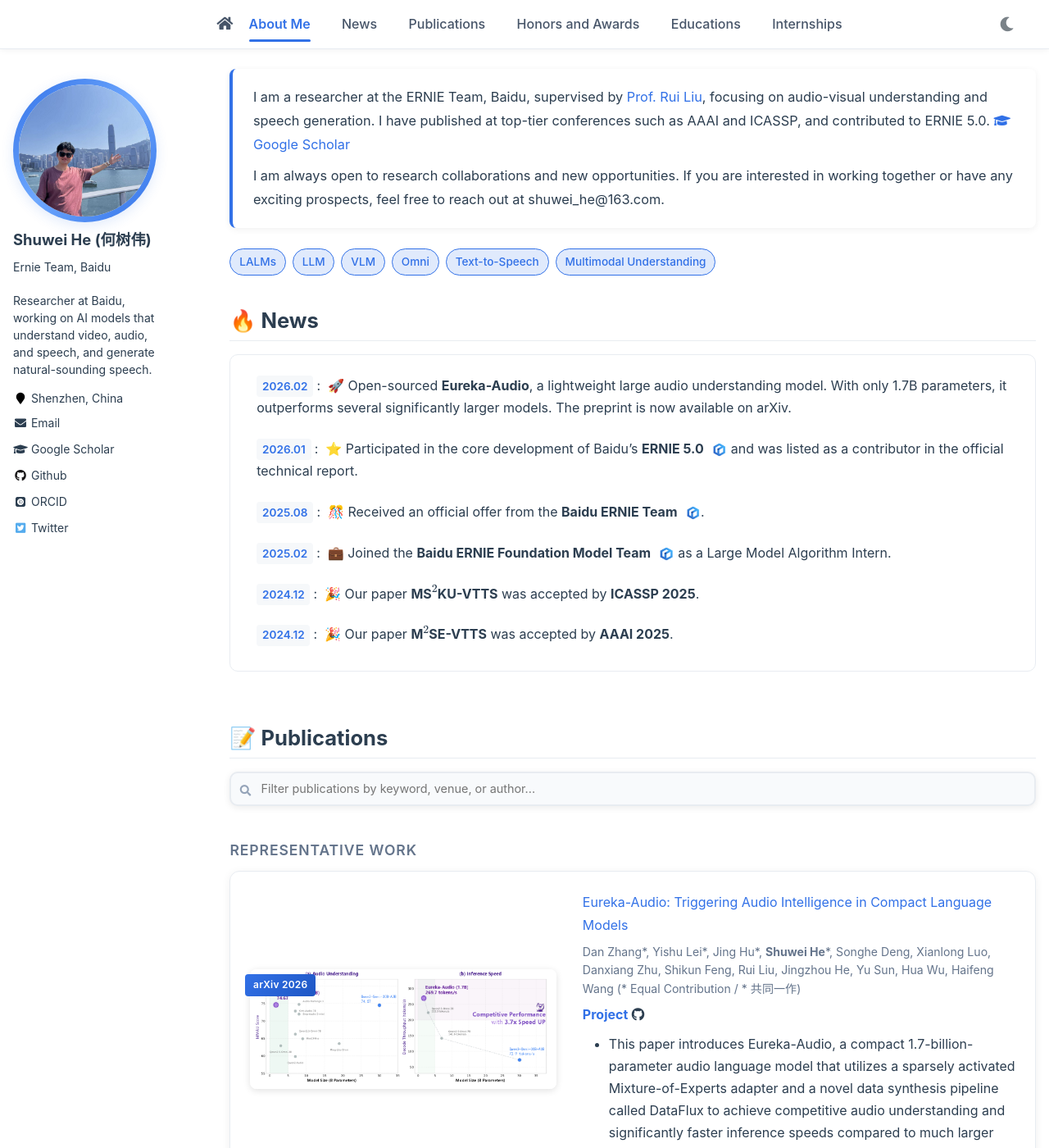
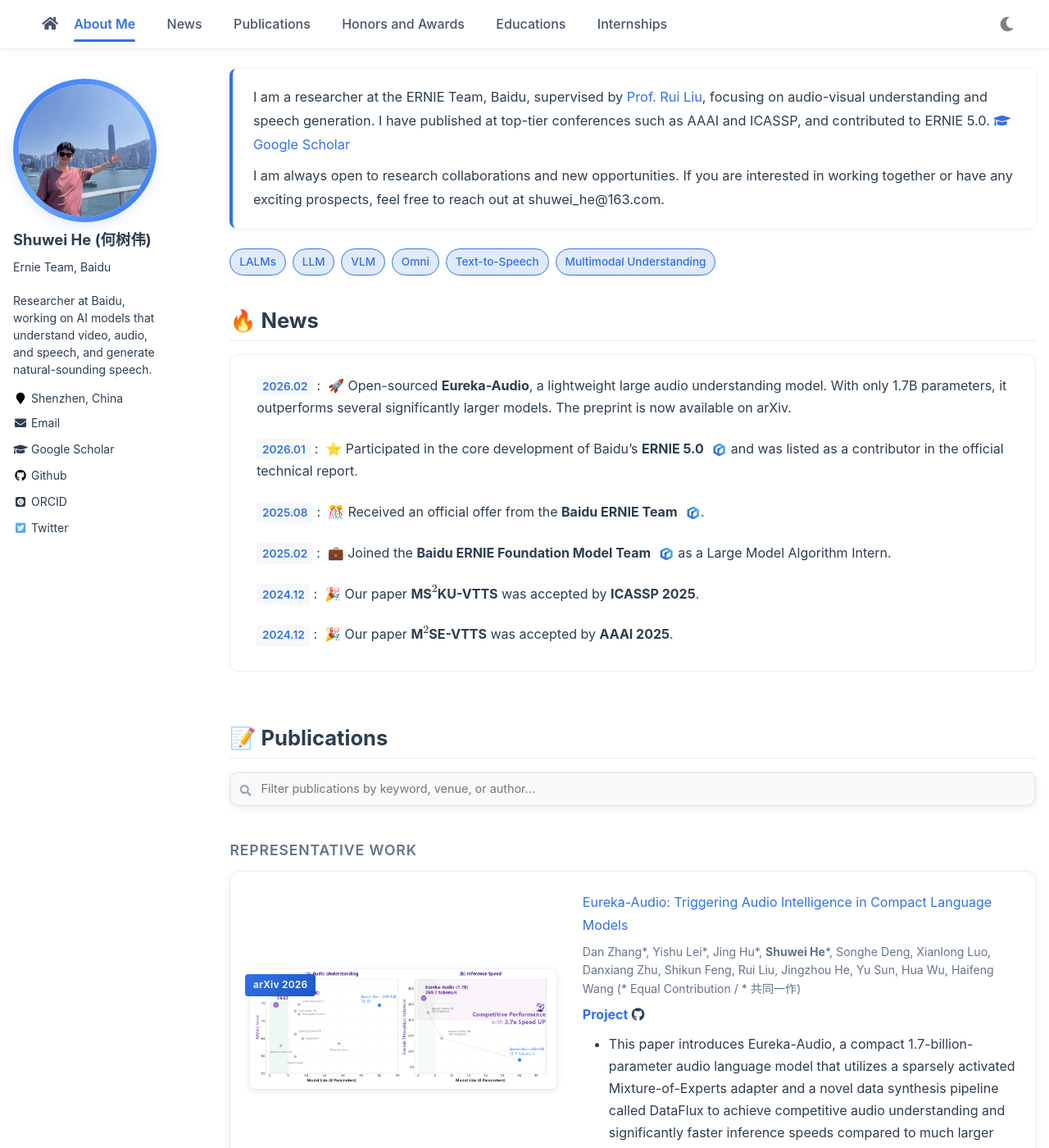
Before and after one commit to he-shuwei/he-shuwei.github.io, a Jekyll site: the page built from _pages/about.md, in a window 1280 px wide and 1400 px high. Shown: the whole window at 82% size. Built offline with Jekyll 4.4.1, drawn with Linux system fonts in a browser that asks for light colours; comment, search, counter and statistics services are not loaded.

Commit message:
Fix nav alignment: remove forced offset, allow flex wrap

```diff
--- a/_sass/_masthead.scss
+++ b/_sass/_masthead.scss
@@ -21,10 +21,6 @@
     @include clearfix;
     padding: .5em 2em;
     font-family: $sans-serif-narrow;
-
-    @include breakpoint($large) {
-      padding-left: calc(16.67% + 2em);
-    }
 
     @include breakpoint($x-large) {
       max-width: $x-large;
--- a/_sass/_navigation.scss
+++ b/_sass/_navigation.scss
@@ -207,6 +207,7 @@
   .visible-links {
     display: flex;
     align-items: center;
+    flex-wrap: wrap;
 
     li {
       white-space: nowrap;
```
